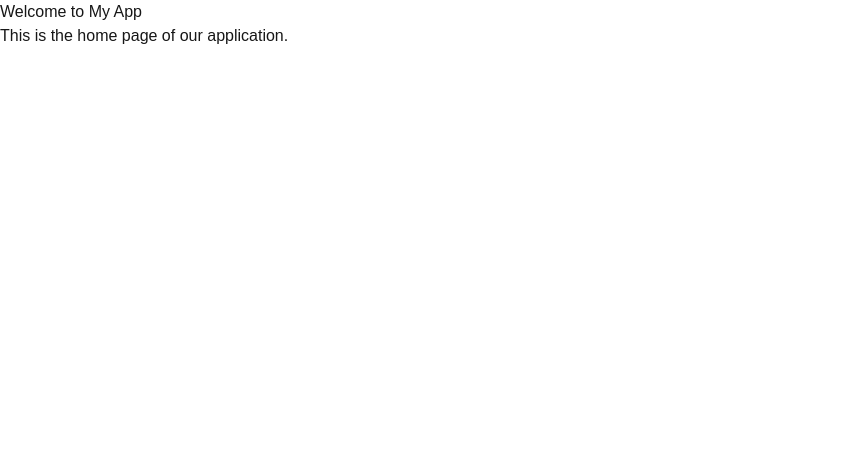
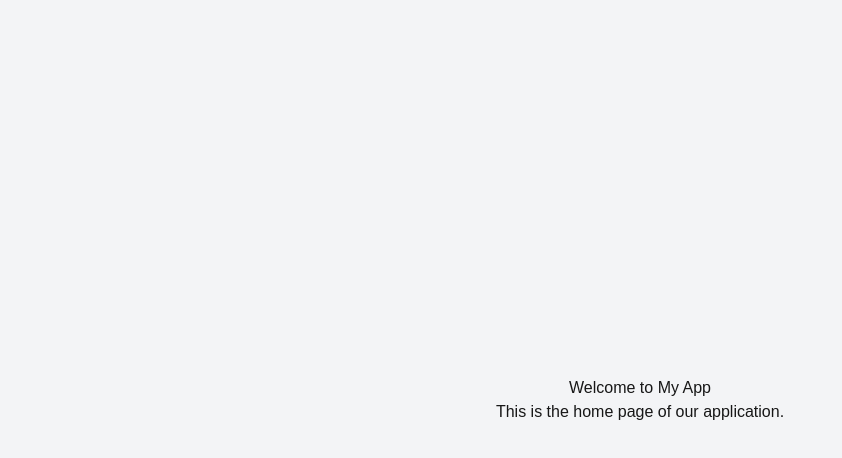
Before and after one commit to PRATYAKSH15/Nextjs, a Next.js app: page /home in a window 1280 px wide. Shown: the top 458 px of the page, without its empty margins (0-842 px from the left). Built offline with nearby package versions, Linux system fonts and the light colour scheme.

Commit message:
added more

```diff
--- a/src/app/home/page.tsx
+++ b/src/app/home/page.tsx
@@ -2,7 +2,7 @@
 
 function Home() {
   return (
-    <div>
+    <div className='flex flex-col items-center justify-center min-h-screen bg-gray-100'>
       <h1>Welcome to My App</h1>
       <p>This is the home page of our application.</p>
     </div>
```
